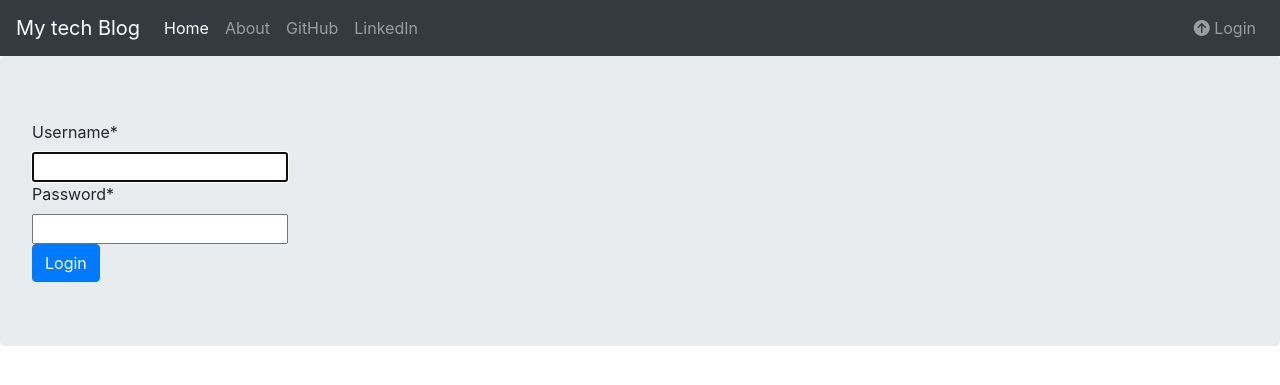
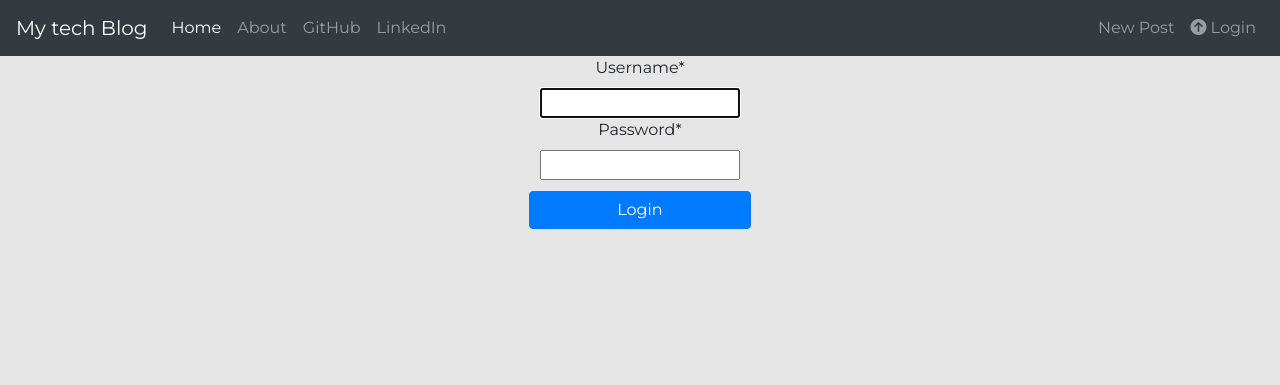
Before and after one commit to duccl/blog-clone-project, a Django app: page /userLogin/login/ in a window 1280 px wide. Shown: the top 385 px of the page. Run offline with Django 3.2, Linux system fonts and the light colour scheme; some libraries are stand-ins or nearby versions.

Commit message:
Changes in Login CSS

```diff
--- /dev/null
+++ b/usersLogin/static/usersLogin/style/style.css
@@ -0,0 +1,54 @@
+.flex-row-reverse{
+    display: flex;
+    flex-direction: row-reverse;
+    width: 100%;
+    margin: 7.5px;
+    overflow: hidden;
+}
+
+body{
+    background-color: #E5E5E5;
+    font-family: 'Montserrat', sans-serif;
+}
+
+.half-size{
+    width: 20%;
+}
+
+.row-container{
+    justify-content: center;
+}
+
+nav#top-nav{
+    position: sticky;
+    top: 0;
+    z-index: 1;
+}
+
+.egg-shell{
+    background-color: #F8F4E3;
+}
+
+.center{
+    text-align: center;
+}
+
+.btn-margin{
+    margin-left: 5px;
+}
+
+.btn{
+    margin-top: 6px;
+}
+
+.card{
+    margin: 10px;
+}
+
+.large-font{
+    font-size: medium;
+}
+
+.margin-top{
+    margin-top: 5px;
+}
--- a/usersLogin/templates/usersLogin/base.html
+++ b/usersLogin/templates/usersLogin/base.html
@@ -1,7 +1,11 @@
 <!DOCTYPE html>
+{%load static%}
 <html lang="en">
 
 <head>
+    <!-- Thanks To https://fontawesome.com/icons/bolt?style=solid -->
+    <link rel="icon" href="{%static 'posters/images/bolt-solid.svg'%}">
+    <!--  -->
     <meta charset="UTF-8">
     <meta name="viewport" content="width=device-width, initial-scale=1.0">
     {%if actual_page%}
@@ -9,7 +13,12 @@
     {%else%}
     <title>Blog</title>
     {%endif%}
-    <!-- Latest compiled and minified CSS -->
+
+    <!-- Thanks to https://ckeditor.com/ckeditor-4/ -->
+    <script src="https://cdn.ckeditor.com/4.14.0/standard/ckeditor.js"></script>
+    <!--  -->
+
+    <!-- Thanks to https://getbootstrap.com/ -->
     <link rel="stylesheet" href="https://stackpath.bootstrapcdn.com/bootstrap/4.4.1/css/bootstrap.min.css"
         integrity="sha384-Vkoo8x4CGsO3+Hhxv8T/Q5PaXtkKtu6ug5TOeNV6gBiFeWPGFN9MuhOf23Q9Ifjh" crossorigin="anonymous">
     <script src="https://code.jquery.com/jquery-3.4.1.slim.min.js"
@@ -21,11 +30,26 @@
     <script src="https://stackpath.bootstrapcdn.com/bootstrap/4.4.1/js/bootstrap.min.js"
         integrity="sha384-wfSDF2E50Y2D1uUdj0O3uMBJnjuUD4Ih7YwaYd1iqfktj0Uod8GCExl3Og8ifwB6"
         crossorigin="anonymous"></script>
+    <!--  -->
+
+    <!-- Thanks to Google Fonts -->
+    <link href="https://fonts.googleapis.com/css2?family=Montserrat&display=swap" rel="stylesheet">
+    <!--  -->
+
+    <!-- Thanks to https://fontawesome.com/ -->
     <script src="https://kit.fontawesome.com/155bfdb581.js" crossorigin="anonymous"></script>
+    <!--  -->
+
+    <!-- Thanks to https://jquery.com/ -->
+    <script src="https://code.jquery.com/jquery-3.5.0.min.js"
+        integrity="sha256-xNzN2a4ltkB44Mc/Jz3pT4iU1cmeR0FkXs4pru/JxaQ=" crossorigin="anonymous"></script>
+    <!--  -->
+
+    <link rel="stylesheet" href="{%static 'usersLogin/style/style.css'%}">
 </head>
 
 <body>
-    <nav class="navbar navbar-expand-lg navbar-dark bg-dark">
+    <nav id='top-nav' class="navbar navbar-expand-lg navbar-dark bg-dark">
         <a class="navbar-brand" href="{%url 'posters:home'%}">My tech Blog</a>
         <button class="navbar-toggler" type="button" data-toggle="collapse" data-target="#navbarSupportedContent"
             aria-controls="navbarSupportedContent" aria-expanded="false" aria-label="Toggle navigation">
@@ -41,22 +65,27 @@
                     <a class="nav-link" href="#">About</a>
                 </li>
                 <li class="nav-item">
-                    <a class="nav-link" href="#">GitHub</a>
+                    <a class="nav-link" target ="_blank" href="https://github.com/duccl">GitHub</a>
                 </li>
                 <li class="nav-item">
-                    <a class="nav-link" href="#">LinkedIn</a>
+                    <a class="nav-link" target ="_blank" href="https://www.linkedin.com/in/eduardo-coltri-180763186/">LinkedIn</a>
                 </li>
             </ul>
             <ul class="nav navbar-nav navbar-right">
+                <li class="nav-item"><a href="{%url 'posters:new_post'%}" class="nav-link">New Post</a></li>
                 {%if user.is_authenticated%}
-                <li class="nav-item"><a href="{%url 'usersLogin:login'%}" class="nav-link"><i class="far fa-arrow-alt-circle-right"></i>Logout</a></li>
+                <li class="nav-item"><a href="{%url 'posters:drafts'%}" class="nav-link">Drafts</a></li>
+                <li class="nav-item"><a href="{%url 'userLogin:logout'%}" class="nav-link"><i
+                            class="far fa-arrow-alt-circle-right"></i> Logout</a></li>
+                <li class="nav-item nav-link"><i class="far fa-user"></i> {{user.username}}</li>
                 {%else%}
-                <li class="nav-item"><a href="{%url 'usersLogin:login'%}" class="nav-link"><i class="fas fa-arrow-circle-up"></i> Login</a></li>
+                <li class="nav-item"><a href="{%url 'userLogin:login'%}" class="nav-link"><i
+                            class="fas fa-arrow-circle-up"></i> Login</a></li>
                 {%endif%}
             </ul>
         </div>
     </nav>
-    <div class="jumbotron">
+    <div class="container">
         {%block body_block%}
         {%endblock%}
     </div>
--- a/usersLogin/templates/usersLogin/login.html
+++ b/usersLogin/templates/usersLogin/login.html
@@ -2,9 +2,13 @@
 {%load crispy_forms_tags%}
 
 {%block body_block%}
-<form method="post">
-    {%csrf_token%}
-    {{form | crispy}}
-    <input type="submit" class = "btn btn-primary" value="Login">
-</form>
+<div class="center">
+    <form method="post">
+        {%csrf_token%}
+        {{form | crispy}}
+        <div class="margin-top">
+            <input type="submit" class="btn btn-primary half-size" value="Login">
+        </div>
+    </form>
+</div>
 {%endblock%}
```
Also changed, not shown: db.sqlite3, usersLogin/static/usersLogin/images/bolt-solid.svg (added).
